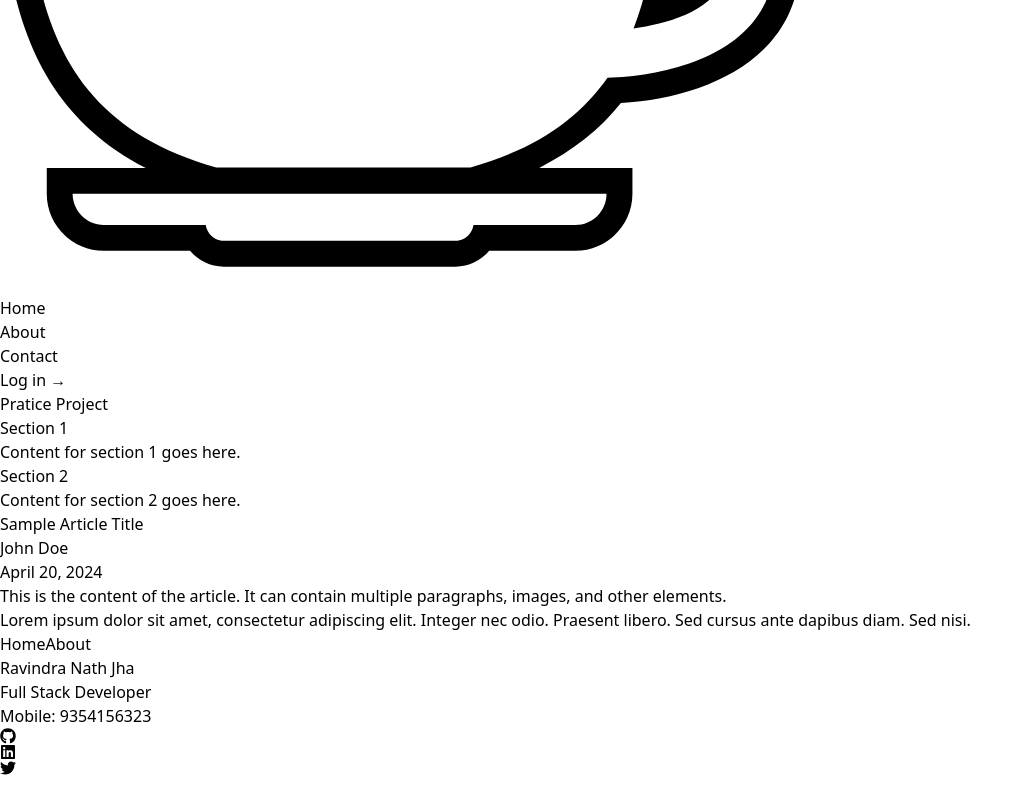
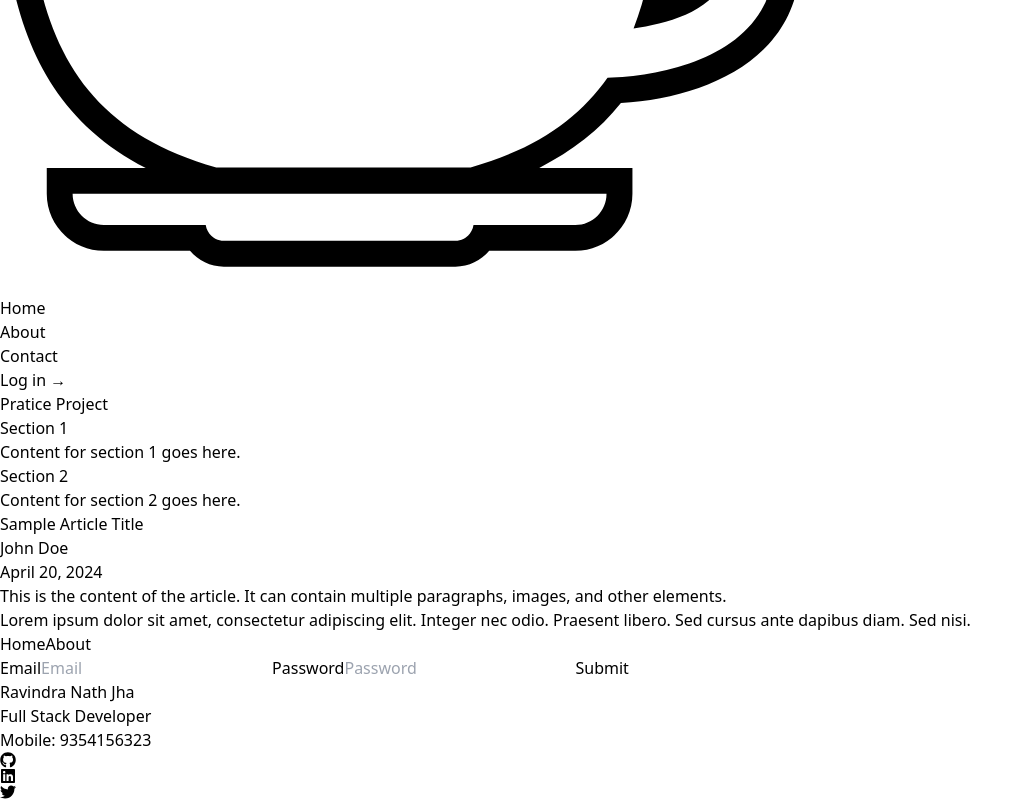
Before and after one commit to ravindrauiet/JSpiderReact, a React (Vite) app in the folder project/Pratice Project/: page /project in a window 1280 px wide. Shown: the part 528-1328 px from the top of the page, without its empty margins (0-1033 px from the left). Before the commit the page ends 1304 px from the top, so only its background shows below. Built offline with nearby package versions, Linux system fonts and the light colour scheme.

Commit message:
Question 16 (Input Field Component)

```diff
--- /dev/null
+++ b/project/Pratice Project/src/Components/InputFieldComponent.jsx
@@ -0,0 +1,36 @@
+import React, { useState } from 'react'
+
+function InputFieldComponent({type,placeholder,value,onChange,onBlur,isValid}) {
+    const [isTouched, setIsTouched] = useState(false);
+
+    const handleBlur = () => {
+        setIsTouched(true);
+        if (onBlur) onBlur();
+      };
+
+      const handleChange = (event) => {
+        if (!isTouched) {
+          setIsTouched(true);
+        }
+        if (onChange) onChange(event.target.value);
+      };
+  return (
+    <>
+    <label>{placeholder}</label>
+    <input
+        type={type}
+        name={placeholder}
+        placeholder={placeholder}
+        value={value}
+        onChange={handleChange}
+        onBlur={handleBlur}
+        className={`border border-gray-300 rounded-md py-2 px-3 focus:outline-none ${isValid === false ? 'border-red-500' : ''}`}
+    />
+    {isValid === false && isTouched && (
+        <p className="text-red-500 text-sm mt-1">Please enter a valid value.</p>
+    )}
+    </>
+  )
+}
+
+export default InputFieldComponent
--- a/project/Pratice Project/src/pages/Project.jsx
+++ b/project/Pratice Project/src/pages/Project.jsx
@@ -1,9 +1,25 @@
-import React from 'react'
+import React, { useState } from 'react'
 import SectionComponent from '../Components/SectionComponent'
 import ArticleComponent from '../Components/ArticleComponent'
 import AnchorComponent from '../Components/AnchorComponent'
+import InputFieldComponent from '../Components/InputFieldComponent';
 
 function Project() {
+  const [email, setEmail] = useState('');
+  const [password, setPassword] = useState('');
+
+  const handleEmailChange = (value) => {
+    setEmail(value);
+  };
+
+  const handlePasswordChange = (value) => {
+    setPassword(value);
+  };
+
+  const handleSubmit = (event) => {
+    event.preventDefault();
+    // Add your validation logic here
+  };
   return (
     <div>
       <SectionComponent >
@@ -32,6 +48,26 @@ function Project() {
 
         <AnchorComponent href="./about">About</AnchorComponent>
 
+      <form onSubmit={handleSubmit}>
+        <InputFieldComponent
+          type="email"
+          placeholder="Email"
+          value={email}
+          onChange={handleEmailChange}
+          onBlur={() => {}}
+          isValid={email && email.includes('@')} // Example validation, change as needed
+        />
+        <InputFieldComponent
+          type="password"
+          placeholder="Password"
+          value={password}
+          onChange={handlePasswordChange}
+          onBlur={() => {}}
+          isValid={password.length >= 6} // Example validation, change as needed
+        />
+        <button type="submit" className="bg-blue-500 text-white px-4 py-2 rounded mt-4">Submit</button>
+      </form>
+
     </div>
   )
 }
```
